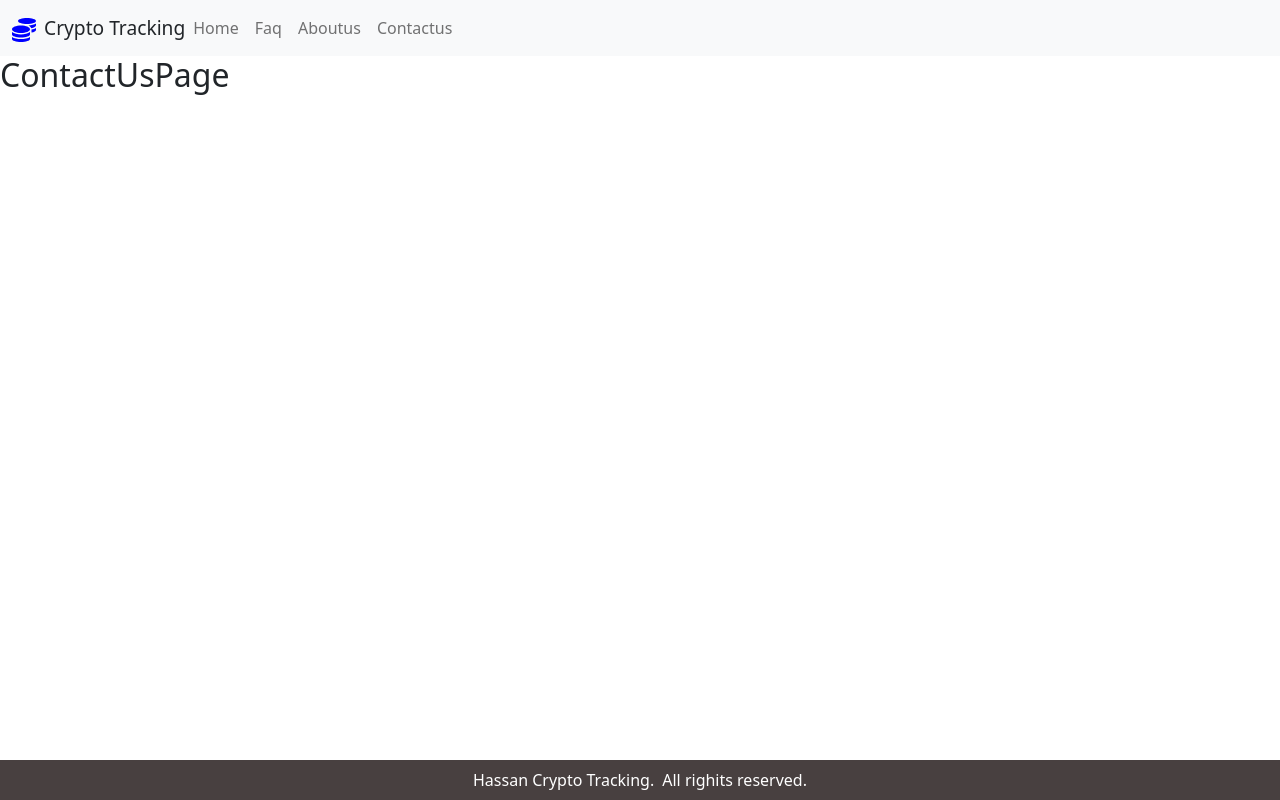
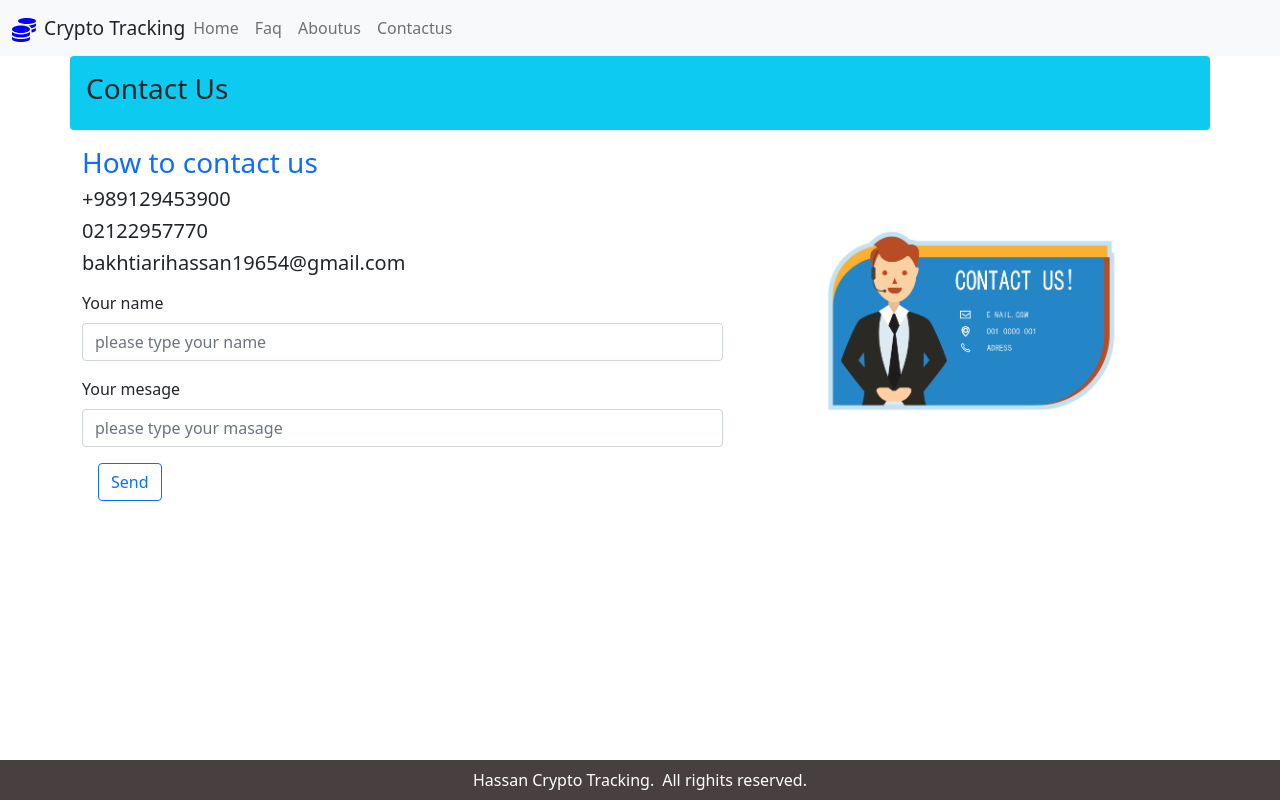
Before and after one commit to hassanbakhtiari/my-crypto-tracking, a React (Vite) app: page /contactus in a window 1280 px wide. Built offline with nearby package versions, Linux system fonts and the light colour scheme.

Commit message:
Contactus page implimented

```diff
--- a/src/index.css
+++ b/src/index.css
@@ -12,3 +12,7 @@ body {
 	/* background-color: rgb(99, 83, 83); */
 	min-height: calc(100vh - 55.6px - 40px);
 }
+.about-img {
+	width: 300px;
+	height: 300px;
+}
--- a/src/pages/ContactUs.page.jsx
+++ b/src/pages/ContactUs.page.jsx
@@ -1,11 +1,54 @@
 /** @format */
 
 import React from 'react';
+import contactImg from '../assets/images/contactus.png';
 
 const ContactUsPage = () => {
 	return (
 		<div>
-			<h2>ContactUsPage</h2>
+			<div className="container">
+				<div className="row">
+					<div className="col-12 bg-info p-3 rounded">
+						<h3>Contact Us</h3>
+					</div>
+				</div>
+				<div className="row align-items-center ">
+					<div className="col-md-7">
+						<div className="mt-3">
+							<h3 className="text-primary">How to contact us</h3>
+							<h5>+989129453900</h5>
+							<h5>02122957770</h5>
+							<h5>bakhtiarihassan19654@gmail.com</h5>
+						</div>
+						<div className="mt-3">
+							<div className="mb-3">
+								<label className="form-label">Your name</label>
+								<input
+									type="text"
+									className="form-control"
+									placeholder="please type your name"
+								/>
+							</div>
+							<div className="mb-3">
+								<label className="form-label">Your mesage</label>
+								<input
+									type="text"
+									className="form-control"
+									placeholder="please type your masage"
+								/>
+							</div>
+							<button className="btn btn-outline-primary ms-3">Send</button>
+						</div>
+					</div>
+					<div className="col-md-5 text-center">
+						<img
+							src={contactImg}
+							alt="contact"
+							className="img-fluid about-img"
+						/>
+					</div>
+				</div>
+			</div>
 		</div>
 	);
 };
```
Also changed, not shown: src/assets/images/contactus.png (added).
